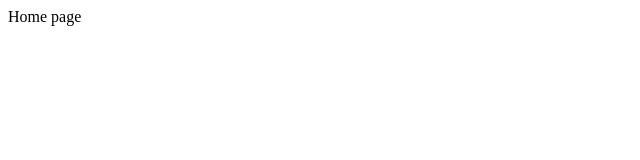
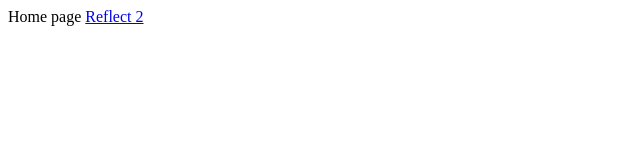
Before and after one commit to BroClements/test, a plain HTML site: page index.html in a window 1280 px wide. Shown: the full height of the page, 0-640 px from the left. Drawn offline with Linux system fonts and the light colour scheme.

Commit message:
Update index.html

```diff
--- a/index.html
+++ b/index.html
@@ -1 +1,2 @@
 Home page
+<a href="https://broclements.github.io/test/porter-a.docx"> Reflect 2</a>
```
